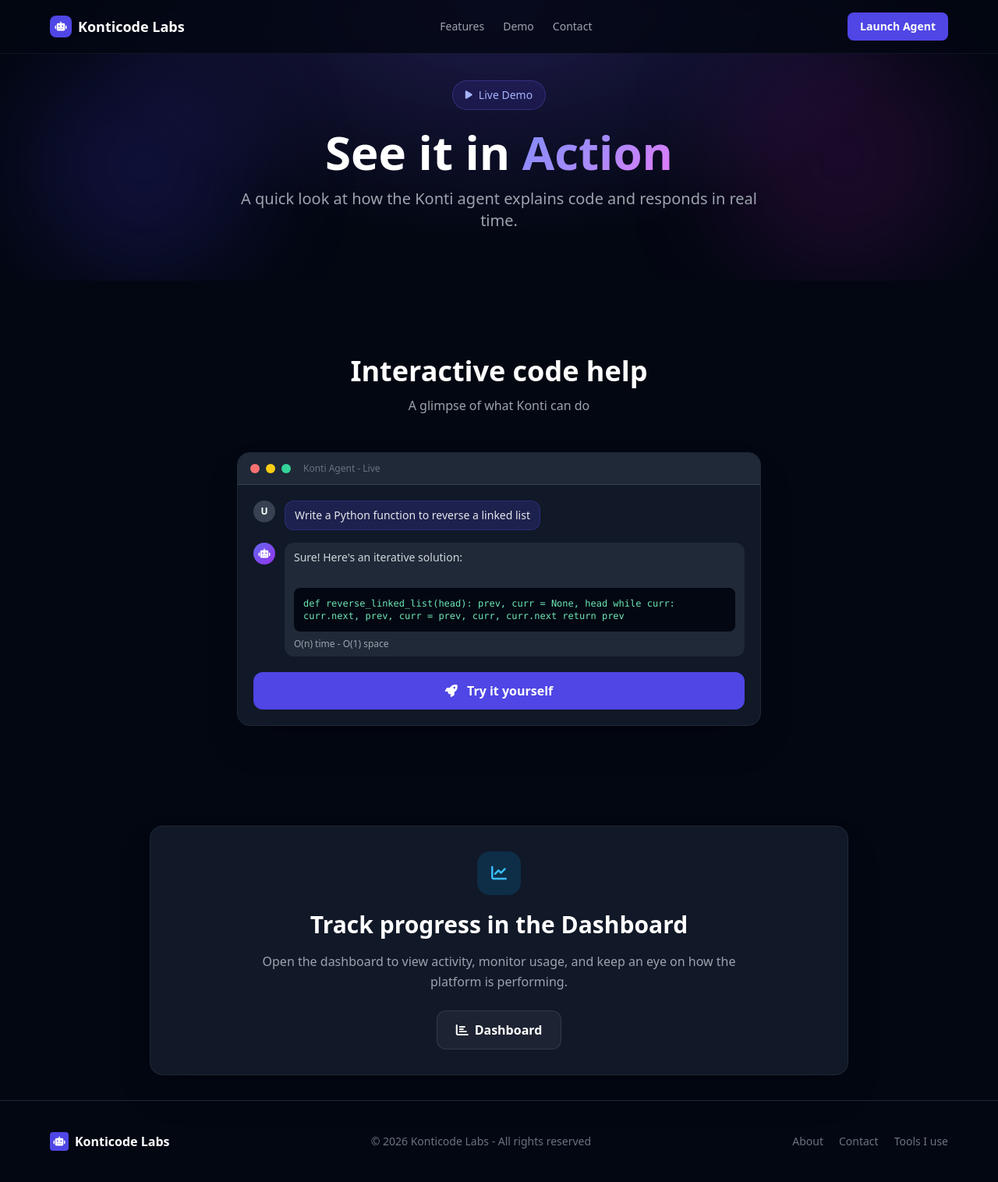
After one commit to jfontiveros7/KonticodeLabs, a Flask app: page /demo in a window 1280 px wide. The commit adds this page. Shown: the whole page at 78% size. Run offline with Flask 3, Linux system fonts and the light colour scheme; some libraries are stand-ins or nearby versions.

Commit message:
Update site pages and navigation

```diff
--- a/main.py
+++ b/main.py
@@ -72,6 +72,18 @@ def contact():
 @app.route("/tech")
 def tech():
     return render_template("tech.html")
+
+@app.route("/about")
+def about():
+    return render_template("about.html")
+
+@app.route("/features")
+def features():
+    return render_template("features.html")
+
+@app.route("/demo")
+def demo():
+    return render_template("demo.html")
 
 @app.route("/affiliate-tools")
 def affiliate_tools():
--- a/templates/contact.html
+++ b/templates/contact.html
@@ -27,6 +27,7 @@
         .card-glow:hover { box-shadow: 0 0 30px rgba(99,102,241,0.25); }
         .d1{animation-delay:.1s;opacity:0} .d2{animation-delay:.25s;opacity:0} .d3{animation-delay:.4s;opacity:0} .d4{animation-delay:.55s;opacity:0}
         input:focus, textarea:focus, select:focus { outline: none; box-shadow: 0 0 0 2px rgba(99,102,241,0.5); }
+        a[href="/tech"] { display: none; }
     </style>
     <!-- Google tag (gtag.js) -->
     <script async src="https://www.googletagmanager.com/gtag/js?id=G-HXPJGHXTBV"></script>
@@ -49,11 +50,9 @@
                     <i class="fas fa-robot text-xs"></i>
                 </div>
                 Konticode Labs
-                        <p class="text-gray-400 text-sm mt-0.5">contact@konticodelabs.com</p>
             <div class="hidden md:flex items-center gap-6 text-sm text-gray-400">
                 <a href="/#features" class="hover:text-white transition-colors">Features</a>
                 <a href="/#demo" class="hover:text-white transition-colors">Demo</a>
-                <a href="/dashboard" class="hover:text-white transition-colors">Dashboard</a>
                 <a href="/contact" class="text-white font-medium transition-colors">Contact</a>
             </div>
             <div class="flex items-center gap-3">
@@ -229,8 +228,6 @@
             </div>
             <p class="text-gray-500 text-sm">&copy; 2026 Konticode Labs · All rights reserved</p>
             <div class="flex gap-5 text-gray-500 text-sm">
-                <a href="/agent" class="hover:text-white transition-colors">Agent</a>
-                <a href="/dashboard" class="hover:text-white transition-colors">Dashboard</a>
                 <a href="/contact" class="hover:text-white transition-colors">Contact</a>
                 <a href="/affiliate-tools" class="hover:text-white transition-colors">Tools I use</a>
             </div>
--- /dev/null
+++ b/templates/demo.html
@@ -0,0 +1,140 @@
+<!DOCTYPE html>
+<html lang="en" class="dark">
+<head>
+    <meta charset="UTF-8" />
+    <meta name="viewport" content="width=device-width, initial-scale=1.0" />
+    <title>Demo - Konticode Labs</title>
+    <script src="https://cdn.tailwindcss.com"></script>
+    <script>
+        tailwind.config = {
+            darkMode: 'class',
+            theme: { extend: {
+                animation: {
+                    'fade-up': 'fadeUp 0.7s ease-out forwards',
+                    'float': 'float 5s ease-in-out infinite',
+                },
+                keyframes: {
+                    fadeUp: { '0%': { opacity: '0', transform: 'translateY(30px)' }, '100%': { opacity: '1', transform: 'translateY(0)' } },
+                    float: { '0%,100%': { transform: 'translateY(0)' }, '50%': { transform: 'translateY(-16px)' } },
+                }
+            }}
+        }
+    </script>
+    <link href="https://cdnjs.cloudflare.com/ajax/libs/font-awesome/6.4.0/css/all.min.css" rel="stylesheet" />
+    <style>
+        .gradient-text { background: linear-gradient(135deg,#818cf8,#a78bfa,#e879f9); -webkit-background-clip:text; -webkit-text-fill-color:transparent; background-clip:text; }
+        .d1{animation-delay:.1s;opacity:0} .d2{animation-delay:.25s;opacity:0} .d3{animation-delay:.4s;opacity:0}
+    </style>
+</head>
+<body class="bg-gray-950 text-white overflow-x-hidden">
+    <nav class="fixed top-0 w-full z-50 bg-gray-950/80 backdrop-blur border-b border-gray-800/50 px-6 py-4">
+        <div class="max-w-6xl mx-auto flex items-center justify-between">
+            <a href="/" class="flex items-center gap-2 font-bold text-lg">
+                <div class="w-7 h-7 rounded-lg bg-indigo-600 flex items-center justify-center">
+                    <i class="fas fa-robot text-xs"></i>
+                </div>
+                Konticode Labs
+            </a>
+            <div class="hidden md:flex items-center gap-6 text-sm text-gray-400">
+                <a href="/features" class="hover:text-white transition-colors">Features</a>
+                <a href="/demo" class="hover:text-white transition-colors">Demo</a>
+                <a href="/contact" class="hover:text-white transition-colors">Contact</a>
+            </div>
+            <a href="/agent" class="bg-indigo-600 hover:bg-indigo-500 text-white px-4 py-2 rounded-lg text-sm font-semibold transition-colors">
+                Launch Agent
+            </a>
+        </div>
+    </nav>
+
+    <section class="relative min-h-[45vh] flex items-center justify-center overflow-hidden pt-24 pb-14"
+             style="background:radial-gradient(ellipse at 50% 0%, #1e1b4b 0%, #030712 60%);">
+        <div class="absolute top-20 left-10 w-72 h-72 bg-indigo-700/20 rounded-full blur-3xl animate-float"></div>
+        <div class="absolute bottom-0 right-10 w-80 h-80 bg-fuchsia-700/15 rounded-full blur-3xl animate-float" style="animation-delay:2s"></div>
+        <div class="absolute inset-0 opacity-[0.03]"
+             style="background-image:linear-gradient(rgba(255,255,255,.2) 1px,transparent 1px),linear-gradient(90deg,rgba(255,255,255,.2) 1px,transparent 1px);background-size:50px 50px;"></div>
+        <div class="relative z-10 text-center px-6">
+            <div class="inline-flex items-center gap-2 bg-indigo-600/15 border border-indigo-500/30 rounded-full px-4 py-2 mb-6 animate-fade-up d1">
+                <i class="fas fa-play text-indigo-300 text-xs"></i>
+                <span class="text-sm text-indigo-300 font-medium">Live Demo</span>
+            </div>
+            <h1 class="text-5xl md:text-6xl font-black leading-tight mb-4 animate-fade-up d2">
+                See it in <span class="gradient-text">Action</span>
+            </h1>
+            <p class="text-xl text-gray-400 max-w-2xl mx-auto animate-fade-up d3">
+                A quick look at how the Konti agent explains code and responds in real time.
+            </p>
+        </div>
+    </section>
+
+    <section class="py-24 px-6">
+        <div class="max-w-3xl mx-auto text-center mb-12">
+            <h2 class="text-4xl font-black text-white mb-3">Interactive code help</h2>
+            <p class="text-gray-400">A glimpse of what Konti can do</p>
+        </div>
+        <div class="max-w-2xl mx-auto bg-gray-900 border border-gray-800 rounded-2xl overflow-hidden shadow-2xl">
+            <div class="flex items-center gap-2 px-4 py-3 bg-gray-800 border-b border-gray-700">
+                <span class="w-3 h-3 rounded-full bg-red-400"></span>
+                <span class="w-3 h-3 rounded-full bg-yellow-400"></span>
+                <span class="w-3 h-3 rounded-full bg-emerald-400"></span>
+                <span class="text-xs text-gray-500 ml-2">Konti Agent - Live</span>
+            </div>
+            <div class="p-5 space-y-4 text-sm">
+                <div class="flex gap-3">
+                    <div class="w-7 h-7 rounded-full bg-gray-700 flex items-center justify-center text-xs shrink-0 font-bold">U</div>
+                    <div class="bg-indigo-600/20 border border-indigo-600/30 rounded-xl px-3 py-2 text-gray-200">Write a Python function to reverse a linked list</div>
+                </div>
+                <div class="flex gap-3">
+                    <div class="w-7 h-7 rounded-full bg-gradient-to-br from-indigo-500 to-purple-600 flex items-center justify-center text-xs shrink-0"><i class="fas fa-robot"></i></div>
+                    <div class="bg-gray-800 rounded-xl px-3 py-2 text-gray-300 leading-relaxed">
+                        Sure! Here's an iterative solution:<br><br>
+                        <code class="block bg-gray-950 rounded-lg p-3 text-emerald-300 text-xs font-mono mt-1">def reverse_linked_list(head):
+    prev, curr = None, head
+    while curr:
+        curr.next, prev, curr = prev, curr, curr.next
+    return prev</code>
+                        <span class="text-gray-400 text-xs mt-2 block">O(n) time - O(1) space</span>
+                    </div>
+                </div>
+            </div>
+            <div class="px-5 pb-5">
+                <a href="/agent" class="block w-full text-center bg-indigo-600 hover:bg-indigo-500 text-white font-bold py-3 rounded-xl transition-colors">
+                    <i class="fas fa-rocket mr-2"></i> Try it yourself
+                </a>
+            </div>
+        </div>
+    </section>
+
+    <section class="py-8 px-6">
+        <div class="max-w-4xl mx-auto">
+            <div class="bg-gray-900 border border-gray-800 rounded-2xl p-8 text-center shadow-2xl">
+                <div class="w-14 h-14 bg-sky-600/20 rounded-2xl flex items-center justify-center mx-auto mb-5">
+                    <i class="fas fa-chart-line text-sky-400 text-xl"></i>
+                </div>
+                <h2 class="text-2xl md:text-3xl font-black text-white mb-4">Track progress in the Dashboard</h2>
+                <p class="text-gray-400 max-w-2xl mx-auto mb-6 leading-relaxed">
+                    Open the dashboard to view activity, monitor usage, and keep an eye on how the platform is performing.
+                </p>
+                <a href="/dashboard"
+                   class="inline-flex items-center gap-2 bg-white/5 hover:bg-white/10 border border-white/10 text-white font-bold px-6 py-3 rounded-xl transition-all duration-300 hover:-translate-y-1">
+                    <i class="fas fa-chart-bar"></i> Dashboard
+                </a>
+            </div>
+        </div>
+    </section>
+
+    <footer class="border-t border-gray-800 py-10 px-6">
+        <div class="max-w-6xl mx-auto flex flex-col md:flex-row items-center justify-between gap-4">
+            <div class="flex items-center gap-2 font-bold">
+                <div class="w-6 h-6 rounded bg-indigo-600 flex items-center justify-center"><i class="fas fa-robot text-xs"></i></div>
+                Konticode Labs
+            </div>
+            <p class="text-gray-500 text-sm">&copy; 2026 Konticode Labs - All rights reserved</p>
+            <div class="flex gap-5 text-gray-500 text-sm">
+                <a href="/about" class="hover:text-white transition-colors">About</a>
+                <a href="/contact" class="hover:text-white transition-colors">Contact</a>
+                <a href="/affiliate-tools" class="hover:text-white transition-colors">Tools I use</a>
+            </div>
+        </div>
+    </footer>
+</body>
+</html>
```
Also changed, not shown: templates/about.html (added, +113 -0 lines), templates/features.html (added, +135 -0 lines), templates/landing.html (+64 -21 lines), templates/tech.html (+3 -8 lines).
